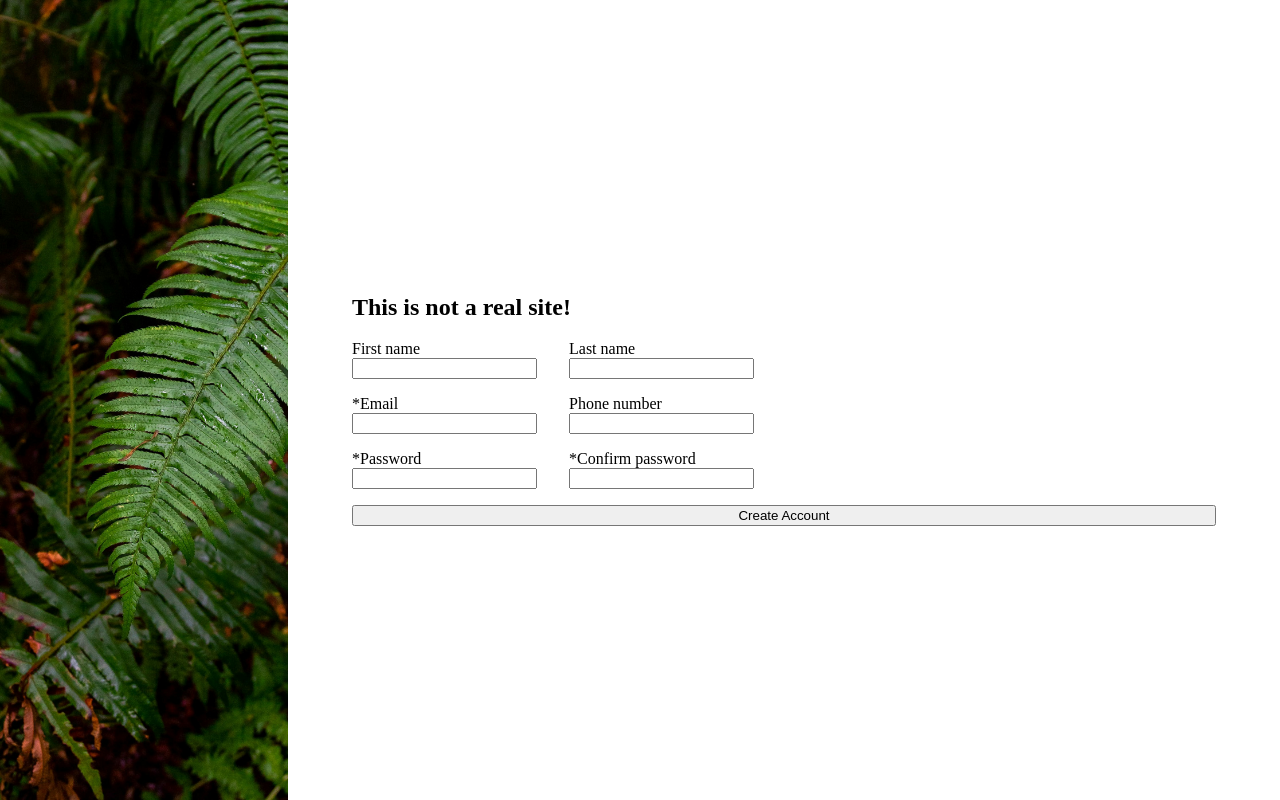
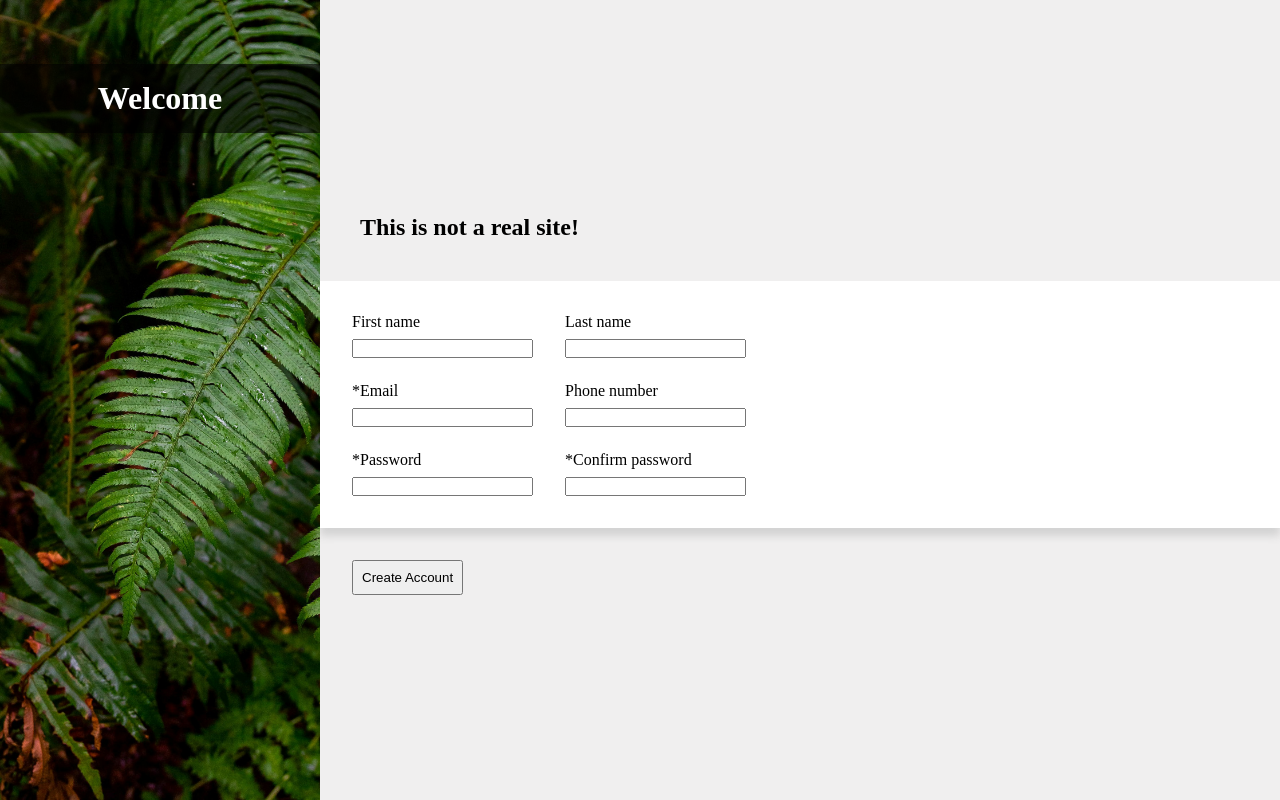
Before and after one commit to lennking/Signup-Form, a plain HTML site: page index.html in a window 1280 px wide. Drawn offline with Linux system fonts and the light colour scheme.

Commit message:
Add text to image

```diff
--- a/index.html
+++ b/index.html
@@ -7,7 +7,9 @@
     <link rel="stylesheet" href="styles.css">
 </head>
 <body>
-    <div class="image-container"></div>
+    <div class="image-container">
+        <div class="image-text">Welcome</div>
+    </div>
     <div class="content-container">
         <h2>This is not a real site!</h2>
         <form action="">
@@ -41,8 +43,9 @@
                     <input type="password" name="confirm-pwd" id="confirm-pwd" required>
                 </div>
             </div>
-            <button type="submit" aria-label="Submit">Create Account</button>
         </form>
+        <button type="submit" aria-label="Submit">Create Account</button>
+
     </div>
 </body>
 </html>
--- a/styles.css
+++ b/styles.css
@@ -1,29 +1,62 @@
+* {
+    margin: 0;
+    padding: 0;
+    box-sizing: border-box;
+}
+
 body {
     display: flex;
     margin: 0;
     height: 100vh;
+    background-color: rgb(240, 239, 239);
 }
 
 .image-container {
     flex: 1;
     background: url('halie-west-25xggax4bSA-unsplash.jpg');
     background-size: cover;
+    position: relative;
+    display: flex;
+    justify-content: center;
+    align-items: center;
+    color: white;
+
 }
+
+.image-text {
+    width: 100%;
+    position: absolute;
+    top: 4rem;
+    font-size: 2rem;
+    text-align: center;
+    font-weight: bold;
+    background-color: rgba(0, 0, 0, 0.6);
+    padding: 1rem;
+}
+
 
 .content-container {
     flex: 3;
-    padding: 4rem;
     align-content: center;
 }
 
+h2, button {
+    margin: 2rem;
+    padding: .5rem;
+}
 label{
-    margin-bottom: .5 rem;
+    margin-bottom: .5rem;
 }
 
 form {
     display: flex;
     flex-direction: column;
-    gap: 1rem;
+    gap: 1.5rem;
+    background-color: white;
+    padding: 2rem;
+    box-shadow: 0px 8px 8px lightgray;
+
+
 }
 
 .form-row {
```
